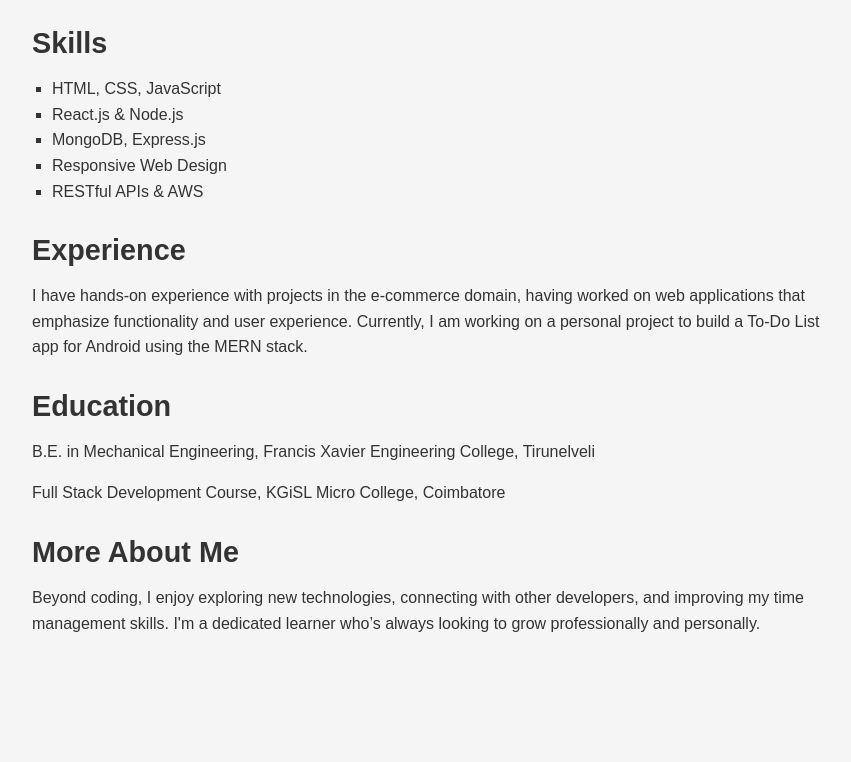
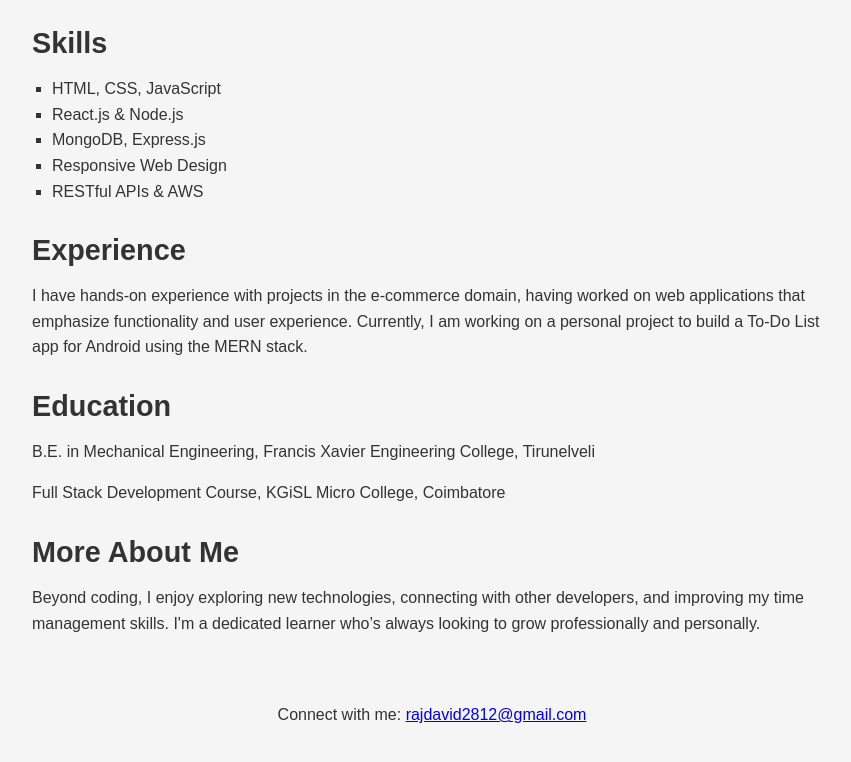
Before and after one commit to David-raj2002/David-Portflio, a plain HTML site: page about.html in a window 1280 px wide. Shown: the part 426-1188 px from the top of the page, without its empty margins (208-1059 px from the left). Before the commit the page ends 1132 px from the top, so only its background shows below. Drawn offline with Linux system fonts and the light colour scheme.

Commit message:
Update about.html

```diff
--- a/about.html
+++ b/about.html
@@ -55,5 +55,8 @@
             <p>Beyond coding, I enjoy exploring new technologies, connecting with other developers, and improving my time management skills. I'm a dedicated learner who’s always looking to grow professionally and personally.</p>
         </section>
     </main>
+      <footer>
+        <p>Connect with me: <a href="mailto:rajdavid2812@gmail.com">rajdavid2812@gmail.com</a></p>
+    </footer>
 </body>
 </html>
```
